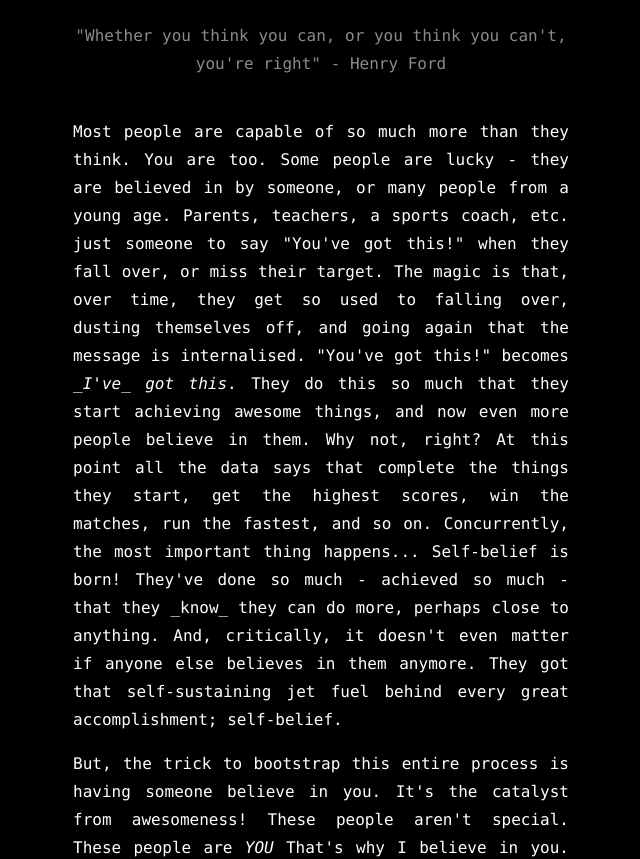
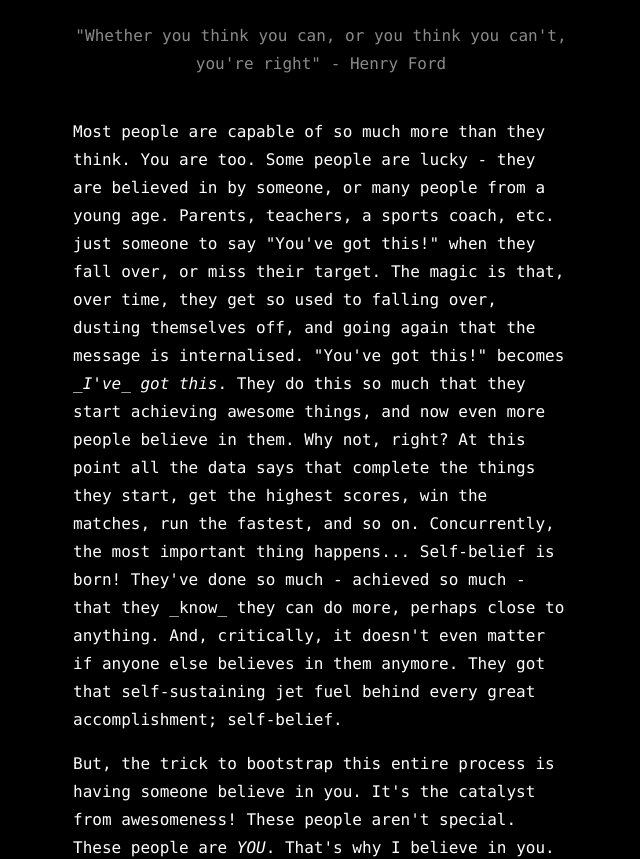
Before and after one commit to cjjob/mms, a plain HTML site: page wiki_html/001.html in a window 1280 px wide. Shown: the part 93-952 px from the top of the page, without its empty margins (319-959 px from the left). Drawn offline with Linux system fonts and the light colour scheme.

Commit message:
Rebuild 001 with current config
The committed 001.html still had --description-align: justify from an
earlier build, so every rebuild (config justify = false) showed it as
modified. Also picks up the punctuation fix in notes/001.txt.

Co-Authored-By: Claude Opus 5.5 <noreply@anthropic.com>
Claude-Session: https://claude.ai/code/session_01MsdGRExAjQRV7z5LWRAScc

```diff
--- a/wiki_html/001.html
+++ b/wiki_html/001.html
@@ -10,7 +10,7 @@
 :root {
   --font: ui-monospace, SFMono-Regular, Menlo, Monaco, Consolas, "DejaVu Sans Mono", "Liberation Mono", monospace;
   --grid-width: 40rem;
-  --description-align: justify;
+  --description-align: left;
 }
 @media (max-width: 30rem) {
   .notes-grid { display: block; }
@@ -26,7 +26,7 @@
 
 <p class="description">Most people are capable of so much more than they think. You are too. Some people are lucky - they are believed in by someone, or many people from a young age. Parents, teachers, a sports coach, etc. just someone to say "You've got this!" when they fall over, or miss their target. The magic is that, over time, they get so used to falling over, dusting themselves off, and going again that the message is internalised. "You've got this!" becomes <em>_I've_ got this</em>. They do this so much that they start achieving awesome things, and now even more people believe in them. Why not, right? At this point all the data says that complete the things they start, get the highest scores, win the matches, run the fastest, and so on. Concurrently, the most important thing happens... Self-belief is born! They've done so much - achieved so much - that they _know_ they can do more, perhaps close to anything. And, critically, it doesn't even matter if anyone else believes in them anymore. They got that self-sustaining jet fuel behind every great accomplishment; self-belief.</p>
 
-<p class="description">But, the trick to bootstrap this entire process is having someone believe in you. It's the catalyst from awesomeness! These people aren't special. These people are <em>YOU</em> That's why I believe in you. You - yes, you - have got this this. I'll say it again so that doubting voice in your head can hush. You've got this. So, go again champ. It might take a while - perhaps a long while - but you'll start believing in yourself. And when that happens I can't wait to see the things you'll do and the person you'll become.</p>
+<p class="description">But, the trick to bootstrap this entire process is having someone believe in you. It's the catalyst from awesomeness! These people aren't special. These people are <em>YOU</em>. That's why I believe in you. You - yes, you - have got this this. I'll say it again so that doubting voice in your head can hush. You've got this. So, go again champ. It might take a while - perhaps a long while - but you'll start believing in yourself. And when that happens I can't wait to see the things you'll do and the person you'll become.</p>
 
 <p class="related">Related: <a href="002.html">Be 100% you</a></p>
 
```
Also changed, not shown: notes/001.txt.
